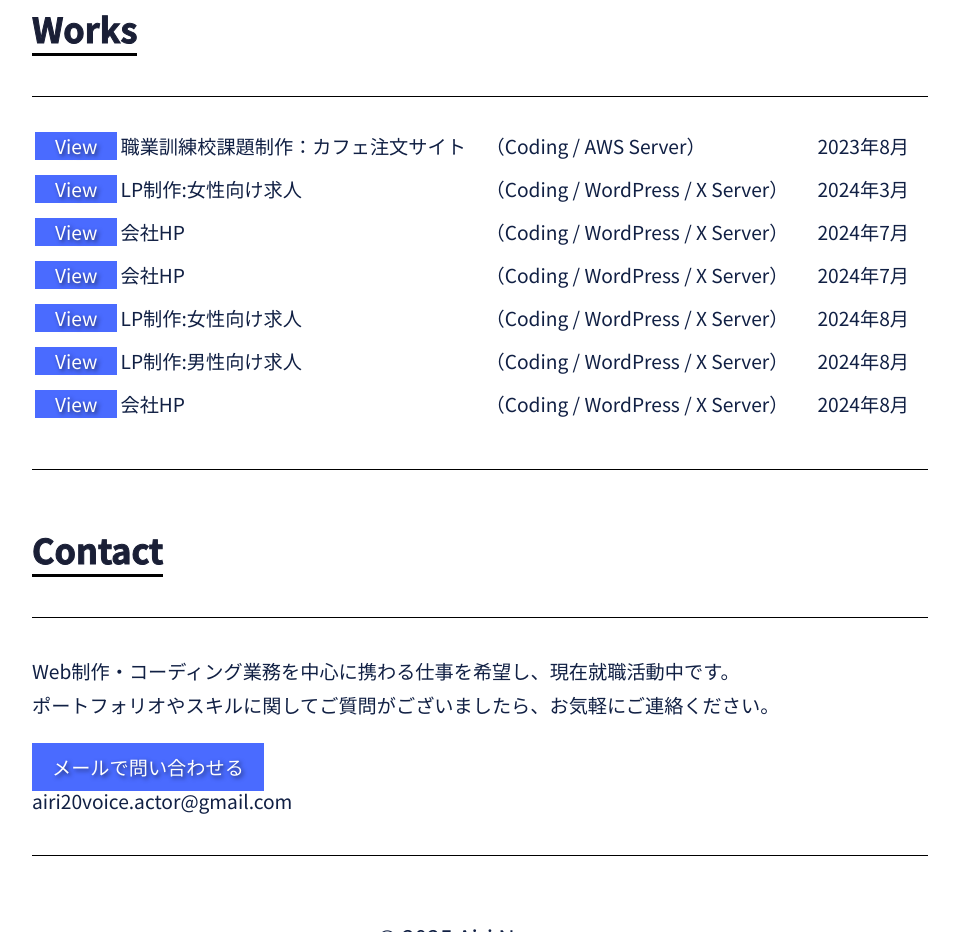
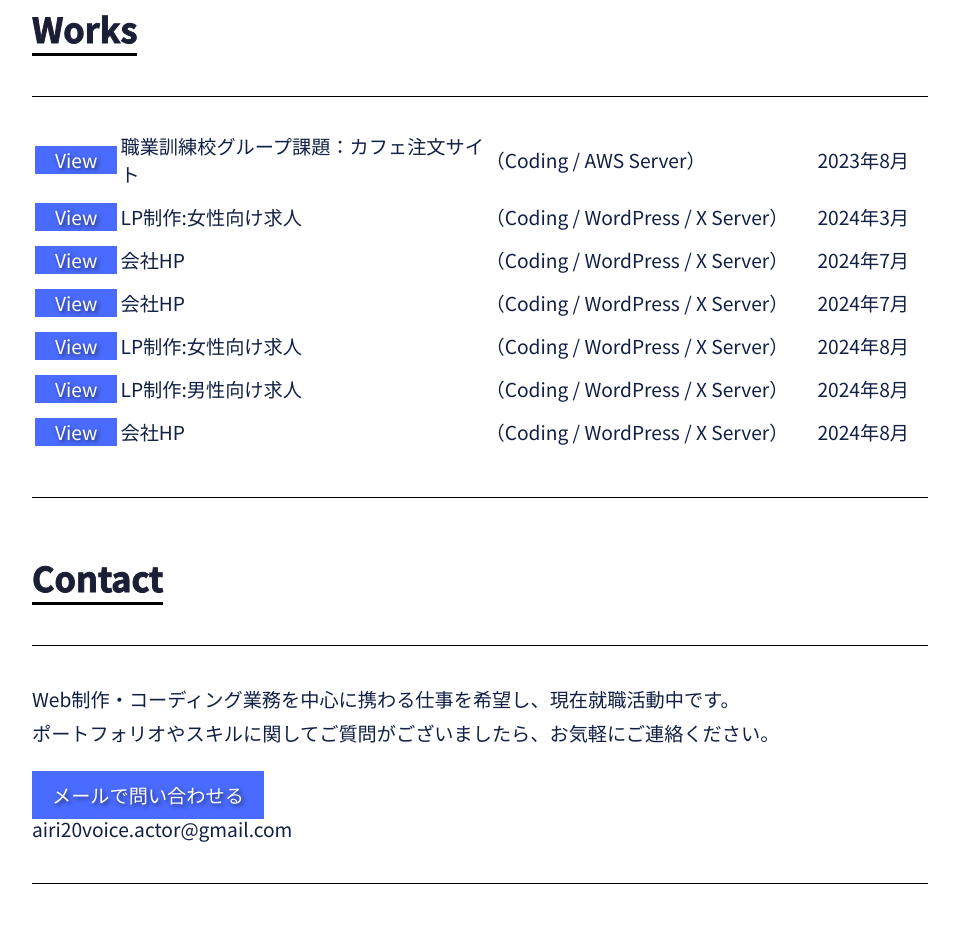
Before and after one commit to Tofu-poupee/nozawa_Portfolio, a plain HTML site: page index.html in a window 1280 px wide. Shown: the part 1630-2562 px from the top of the page, without its empty margins (160-1119 px from the left). Drawn offline with Linux system fonts and the light colour scheme; a web font is replaced by a local one.

Commit message:
Update index.html

```diff
--- a/index.html
+++ b/index.html
@@ -100,7 +100,7 @@
                     <li>
                         <dl>
                             <dt><a href="">View</a></dt>
-                            <dt>職業訓練校課題制作：カフェ注文サイト</dt>
+                            <dt>職業訓練校グループ課題：カフェ注文サイト</dt>
                             <dd>（Coding / AWS Server）</dd>
                             <dd class="year">2023年8月</dd>
                         </dl>
```
